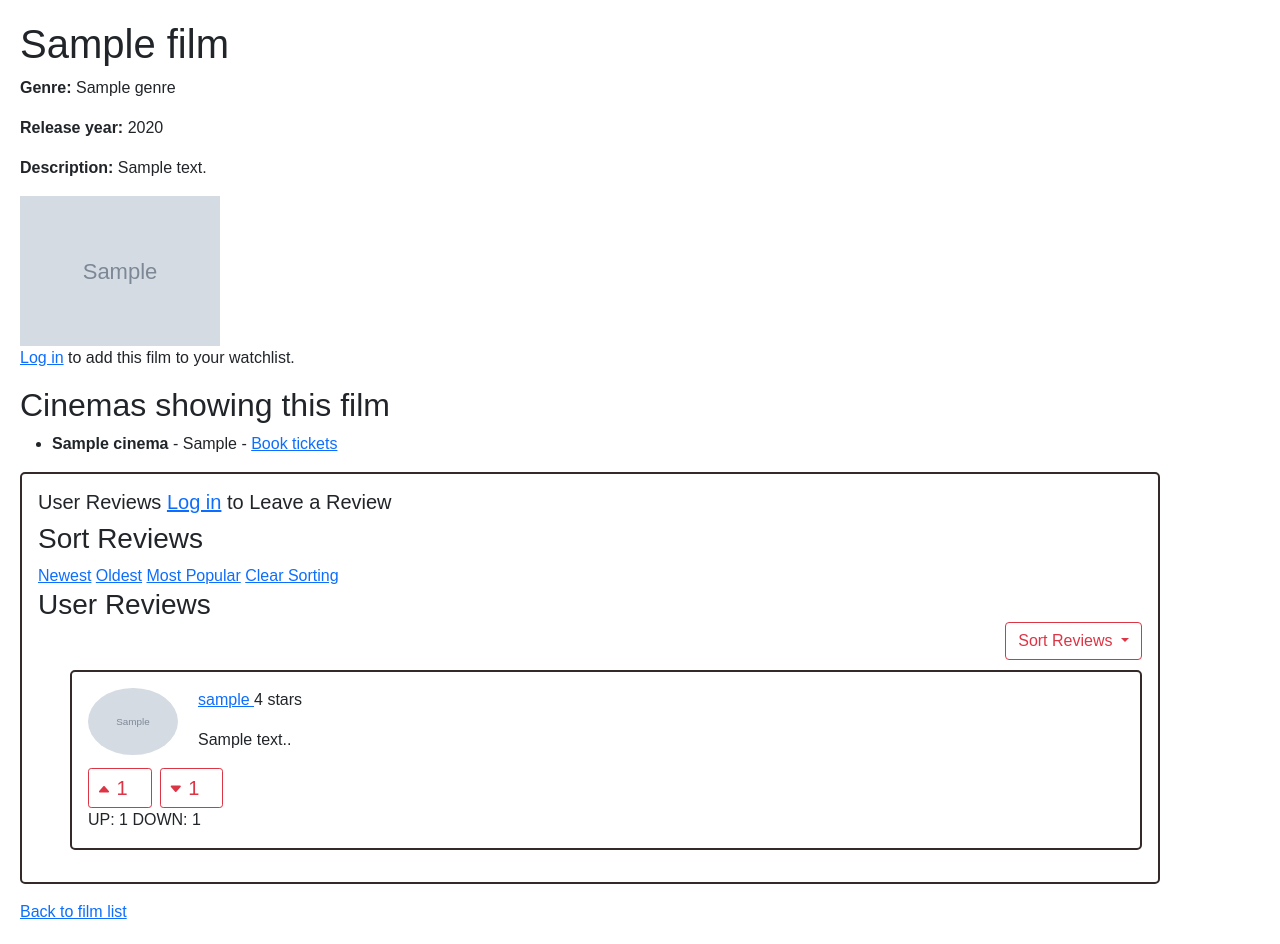
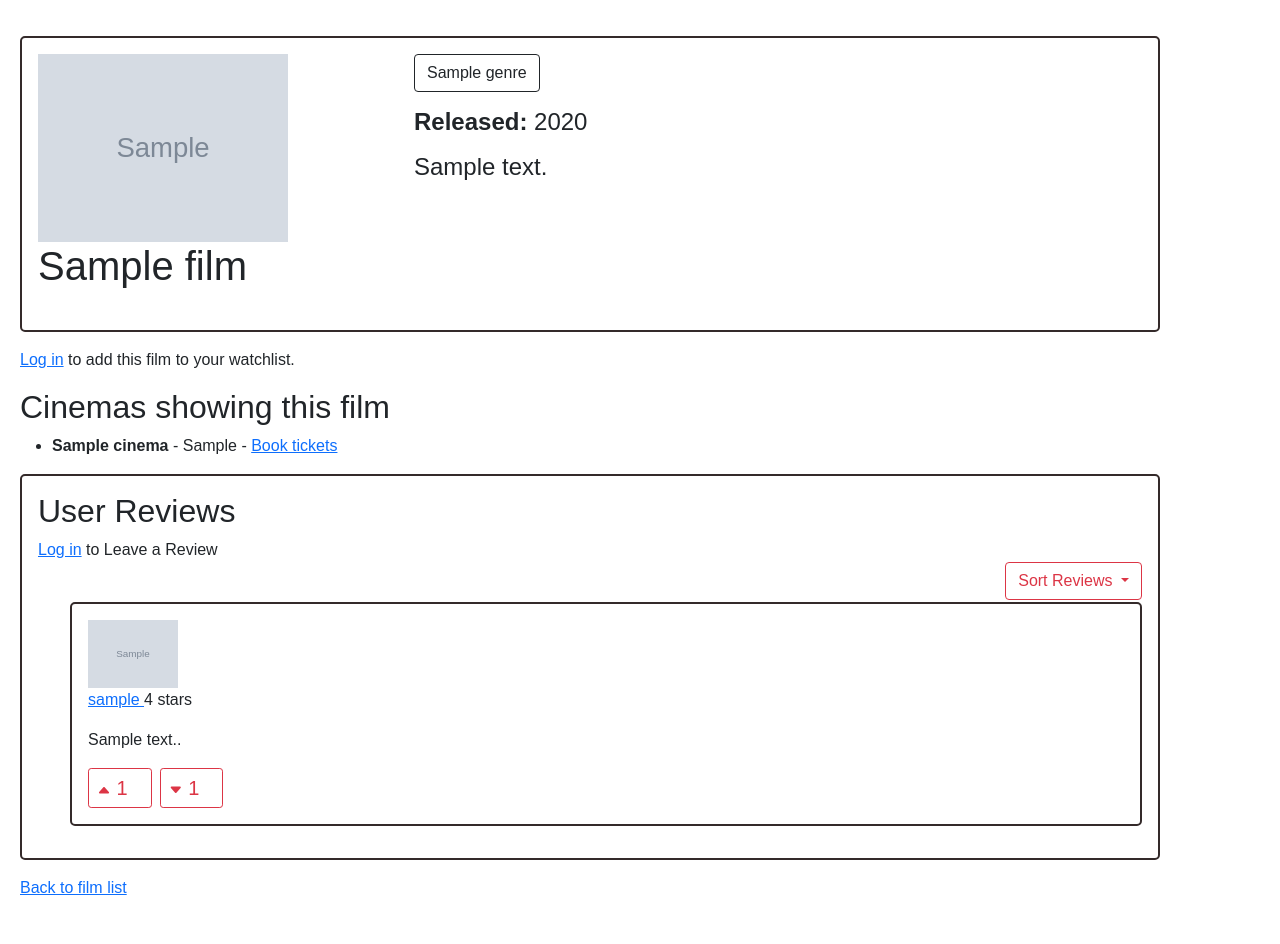
Before and after one commit to 3010468m/PopcornBucket, a Django app: page /1/ in a window 1280 px wide. Shown: the part 110-1054 px from the top of the page. After the commit the page ends 1005 px from the top, so only its background shows below. Run offline with Django 3.2, Linux system fonts and the light colour scheme; tables that the repository leaves empty hold one stand-in row (values such as "Sample post"); grey boxes marked "Sample" are stand-in pictures.

Commit message:
re-added lost code from prev commit in film_detail, merged

```diff
--- a/templates/popcornbucket/film_detail.html
+++ b/templates/popcornbucket/film_detail.html
@@ -3,17 +3,30 @@
 
 {% block content %}
 
-    <h1>{{ film.title }}</h1>
-
-    <p><strong>Genre:</strong> {{ film.genre.name }}</p>
-    <p><strong>Release year:</strong> {{ film.release_year }}</p>
-    <p><strong>Description:</strong> {{ film.description }}</p>
-
-    {% if film.poster %}
-        <img src="{{ film.poster.url }}" alt="{{ film.title }}" width="200">
-    {% else %}
-        <p>No poster found for this film.</p>
-    {% endif %}
+    <div class="container">
+        <div class="row justify-content-start">
+            <div class="col-6 col-md-4">
+                {% if film.poster %}
+                    <img class="poster-img" src="{{ film.poster.url }}" alt="{{ film.title }}" width="250">
+                    <h1>{{ film.title }}</h1>
+                    {% else %}
+                        <p>No poster found for this film.</p>
+                    {% endif %}
+            </div>
+            <div class="col-12 col-sm-6 col-md-8">
+                <p>
+                    <a href="{% url 'film_list' %}?genre={{ film.genre.id }}" ><button type="button" button class="btn btn-outline-dark">{{ film.genre.name }}</button></a>
+                    <div>
+                        <h4><strong>Released:</strong> {{ film.release_year }}</h4>
+                    </div>
+                    <div class="col">
+                        <p><h4>{{ film.description }}</h4></p>
+                    </div>
+                    </div>
+                </p>
+            </div>
+        </div>
+    </div>
 
     {% if request.user.is_authenticated %}
         {% if in_watchlist %}
@@ -46,20 +59,13 @@
 
     <div class="container">
 
-        <h5>User Reviews
+        <h2>User Reviews</h2>
         {% if request.user.is_authenticated %}
-            <a href="{% url 'write_review' film.pk %}"><button type="button" class="btn btn-danger">Leave a review</button></a>
+            <a href="{% url 'write_review' film.id %}"><button type="button" button class="btn btn-danger float-start">Leave a review</button></a>
         {% else %}
             <a href="{% url 'login' %}">Log in</a> to Leave a Review<br>
         {% endif %}
-        </h5>
 
-        <h3>Sort Reviews</h3>
-        <a href="{% url 'film_detail' film.pk %}?sort=newest">Newest</a>
-        <a href="{% url 'film_detail' film.pk %}?sort=oldest">Oldest</a>
-        <a href="{% url 'film_detail' film.pk %}?sort=most_popular">Most Popular</a>
-        <a href="{% url 'film_detail' film.pk %}">Clear Sorting</a>
-        <h3>User Reviews
         <!--dropdown sorting options-->
         <div class="dropdown show">
             <a class="btn btn-outline-danger dropdown-toggle float-end" href="#" role="button" id="dropdownMenuLink" data-bs-toggle="dropdown" aria-haspopup="true" aria-expanded="false">
@@ -106,58 +112,12 @@
                             <i class="bi bi-caret-down-fill"></i><span id="down-{{ review.id }}"> {{ review.down_votes }}</span>
                         </button>
                     </div>
-
-                    UP: {{ review.up_votes }} DOWN: {{ review.down_votes }}<br>
                 </div>
-
-                <style>
-                    /* container with a rounded corner, and white background */
-                    .container {
-                    border: 2px solid #342a2a;
-                    background-color: #ffffff;
-                    border-radius: 5px;
-                    padding: 16px;
-                    margin: 16px 0;
-                    }
-
-                    /* Clear floats after containers */
-                    .container::after {
-                    content: "";
-                    clear: both;
-                    display: table;
-                    }
-
-                    /* float pfp in top left corner, make circular*/
-                    .container img {
-                    float: left;
-                    margin-right: 20px;
-                    border-radius: 50%;
-                    }
-
-                    /* Increase the font-size of a span element */
-                    .container span {
-                    font-size: 20px;
-                    margin-right: 15px;
-                    }
-
-                    /* Add media queries for responsiveness. This will center both the text and the image inside the container */
-                    @media (max-width: 500px) {
-                    .container {
-                        text-align: center;
-                    }
-
-                    .container img {
-                        margin: auto;
-                        float: none;
-                        display: block;
-                    }
-                    }
-                </style>
                 </p>
                 {% endfor %}
             </ul>
         {% else %}
-            <strong>There are no reviews yet.</strong><br>
+            <strong><br>There are no reviews yet.</strong><br>
         {% endif %}
     </div>
 
@@ -176,10 +136,14 @@
             display: table;
         }
 
-        .container img {
+        .review-pfp {
             float: left;
             margin-right: 20px;
             border-radius: 50%;
+        }
+
+        .poster-img {
+            border-radius: 0;
         }
 
         .container span {
```
